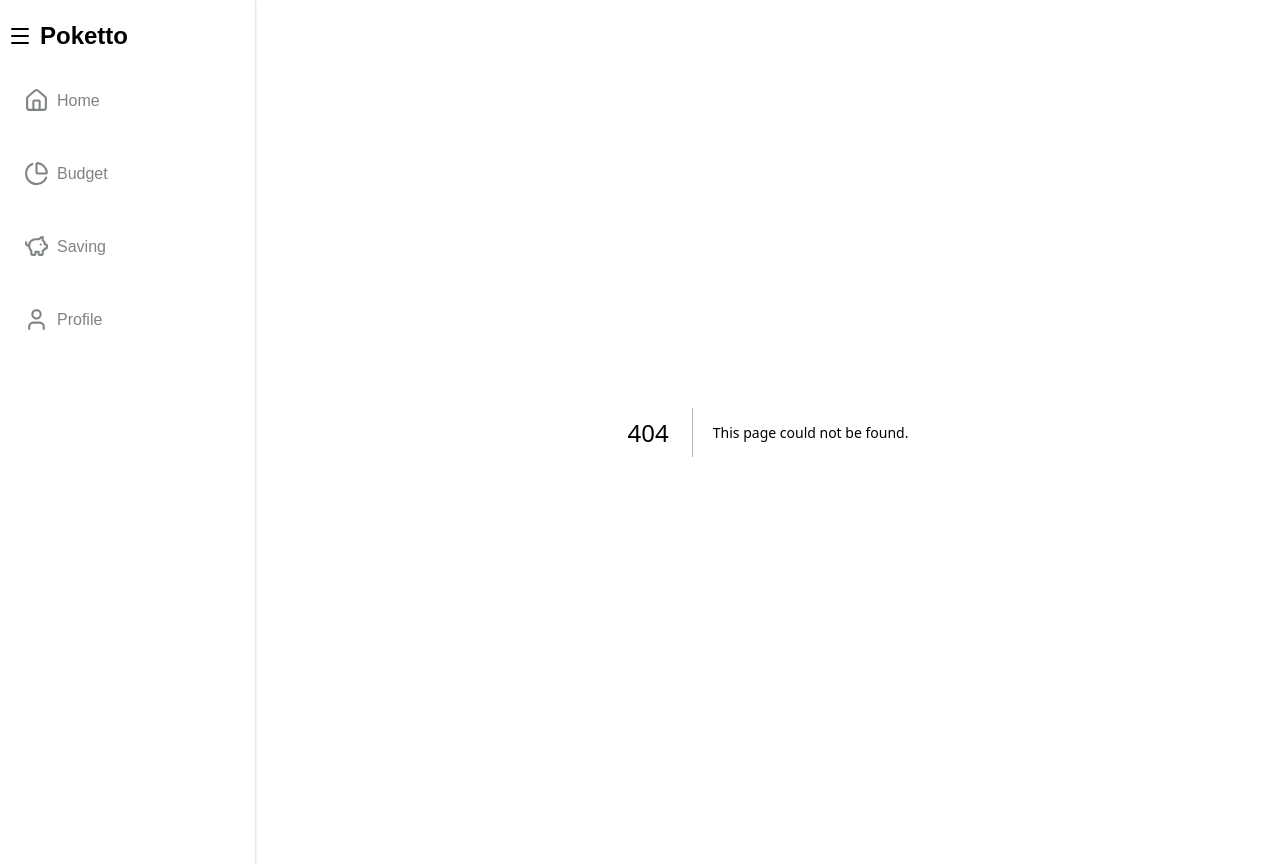
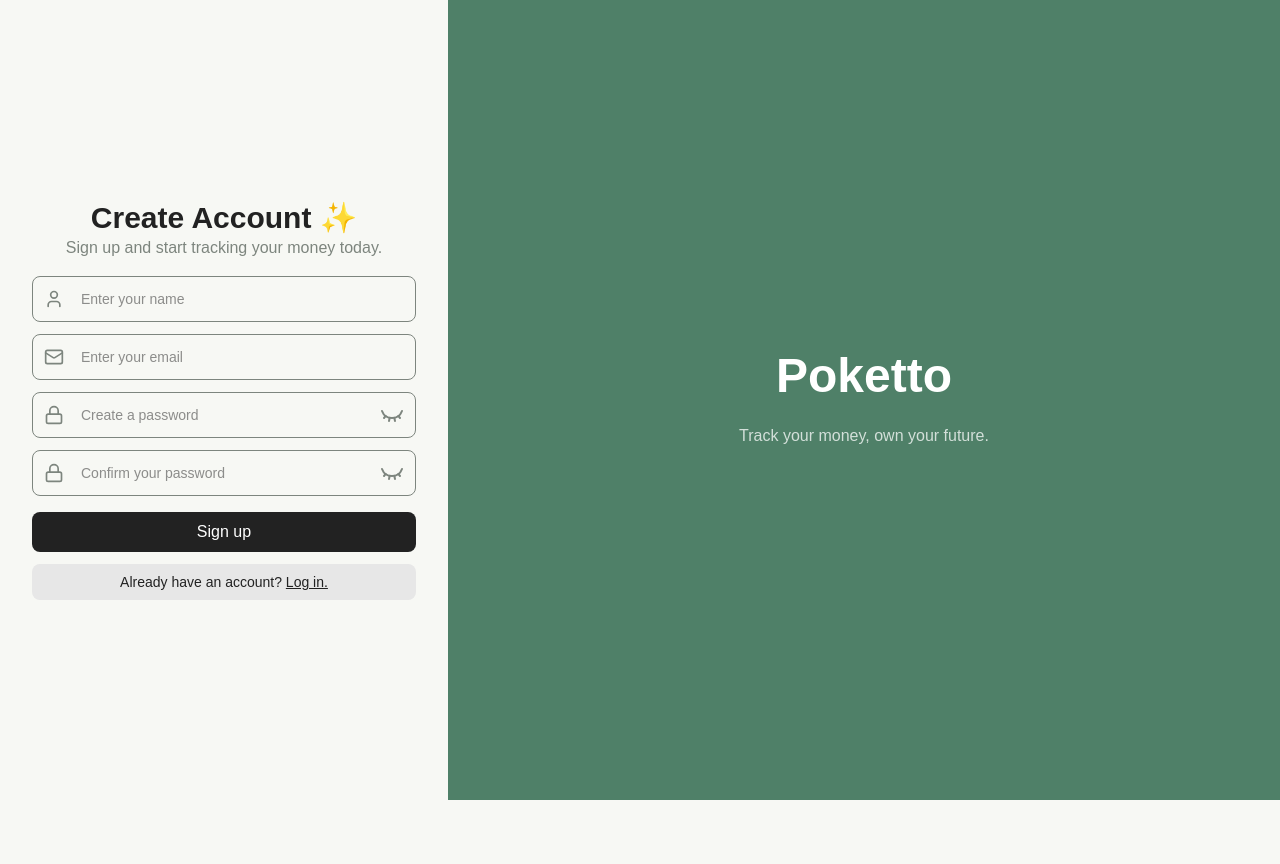
Before and after one commit to weenson/Poketto, a Next.js app: page /signup in a window 1280 px wide. Before the commit this address had no page. After the commit the page ends 800 px from the top, so only its background shows below. Built offline with nearby package versions, Linux system fonts and the light colour scheme.

Commit message:
feat: add auth UI and route groups

```diff
--- /dev/null
+++ b/src/app/(app)/layout.tsx
@@ -0,0 +1,14 @@
+import BottomNav from "@/components/nav/bottom-nav";
+import SideNav from "@/components/nav/side-nav";
+
+export default function AppLayout({ children }: { children: React.ReactNode }) {
+  return (
+    <div className="flex min-h-full flex-col md:flex-row">
+      <SideNav />
+      <main className="mx-auto w-full max-w-6xl flex-1 px-4 py-8 pb-24 md:pb-8">
+        {children}
+      </main>
+      <BottomNav />
+    </div>
+  );
+}
--- /dev/null
+++ b/src/app/(auth)/layout.tsx
@@ -0,0 +1,20 @@
+export default function AuthLayout({
+  children,
+}: {
+  children: React.ReactNode;
+}) {
+  return (
+    <div className="flex min-h-dvh">
+      <div className="flex flex-1 items-center justify-center px-4 py-8 md:max-w-md">
+        <div className="w-full max-w-sm">{children}</div>
+      </div>
+
+      <div className="hidden flex-1 flex-col items-center justify-center gap-6 bg-primary md:flex">
+        <p className="text-5xl font-bold text-white">Poketto</p>
+        <p className="max-w-xs text-center text-white/75">
+          Track your money, own your future.
+        </p>
+      </div>
+    </div>
+  );
+}
--- /dev/null
+++ b/src/app/(auth)/login/page.tsx
@@ -0,0 +1,69 @@
+"use client";
+import { useState } from "react";
+import { Lock, Mail, Eye, EyeClosed } from "lucide-react";
+import Link from "next/link";
+import Button from "@/components/button";
+
+export default function LogIn() {
+  const [visible, setVisible] = useState(false);
+
+  const passwordType = visible === false ? "password" : "text";
+  return (
+    <main>
+      <section className="mb-4">
+        <div className="text-center">
+          <h1 className="text-black text-3xl font-bold">
+            Welcome Back <span>👋</span>
+          </h1>
+          <p className="text-muted-text">
+            Enter your credentials and start saving smart.
+          </p>
+        </div>
+      </section>
+      <section>
+        <form className="flex flex-col gap-4 mb-3">
+          <div className="flex flex-col gap-3">
+            <div className="group relative">
+              <Mail className="pointer-events-none absolute left-3 top-1/2 -translate-y-1/2 text-muted-text group-focus-within:text-primary" />
+              <input
+                type="email"
+                placeholder="Enter your email"
+                className="w-full border border-muted-text rounded-lg p-3 pl-12 font-medium text-sm outline-primary focus:border-primary focus:text-black"
+              />
+            </div>
+            <div className="relative">
+              <Lock className="pointer-events-none absolute left-3 top-1/2 -translate-y-1/2 text-muted-text  group-focus-within:text-primary" />
+              <input
+                type={passwordType}
+                placeholder="Enter your password"
+                className="w-full border border-muted-text rounded-lg p-3 pl-12 font-medium text-sm outline-primary focus:border-primary focus:text-black"
+              />
+              <button type="button" onClick={() => setVisible(!visible)}>
+                {visible === false ? (
+                  <EyeClosed className="absolute right-3 top-2.5 text-muted-text" />
+                ) : (
+                  <Eye className="absolute right-3 top-2.5 text-muted-text" />
+                )}
+              </button>
+            </div>
+          </div>
+          <div className="flex flex-col gap-2">
+            <Link href="/" className="text-sm underline">
+              Forgot your password?
+            </Link>
+
+            <Button variant="black" size="sm" justify="center">
+              Log in
+            </Button>
+          </div>
+        </form>
+        <div className="flex justify-center bg-muted p-2 rounded-lg w-full">
+          <Link href="/signup" className="text-sm">
+            Don't have an account?{" "}
+            <span className="underline">Sign Up free.</span>
+          </Link>
+        </div>
+      </section>
+    </main>
+  );
+}
--- /dev/null
+++ b/src/app/(auth)/signup/page.tsx
@@ -0,0 +1,107 @@
+"use client";
+
+import { useState } from "react";
+import { Eye, EyeClosed, Lock, Mail, User } from "lucide-react";
+import Link from "next/link";
+import Button from "@/components/button";
+
+export default function SignUp() {
+  const [passwordVisible, setPasswordVisible] = useState(false);
+  const [confirmVisible, setConfirmVisible] = useState(false);
+
+  const passwordType = passwordVisible ? "text" : "password";
+  const confirmType = confirmVisible ? "text" : "password";
+
+  return (
+    <main>
+      <section className="mb-4">
+        <div className="text-center">
+          <h1 className="text-black text-3xl font-bold">
+            Create Account <span>✨</span>
+          </h1>
+          <p className="text-muted-text">
+            Sign up and start tracking your money today.
+          </p>
+        </div>
+      </section>
+      <section>
+        <form className="flex flex-col gap-4 mb-3">
+          <div className="flex flex-col gap-3">
+            <div className="group relative">
+              <User className="pointer-events-none absolute left-3 top-1/2 size-5 -translate-y-1/2 text-muted-text group-focus-within:text-primary" />
+              <input
+                type="text"
+                name="name"
+                placeholder="Enter your name"
+                autoComplete="name"
+                className="w-full border border-muted-text rounded-lg p-3 pl-12 font-medium text-sm outline-primary focus:border-primary focus:text-black"
+              />
+            </div>
+            <div className="group relative">
+              <Mail className="pointer-events-none absolute left-3 top-1/2 size-5 -translate-y-1/2 text-muted-text group-focus-within:text-primary" />
+              <input
+                type="email"
+                name="email"
+                placeholder="Enter your email"
+                autoComplete="email"
+                className="w-full border border-muted-text rounded-lg p-3 pl-12 font-medium text-sm outline-primary focus:border-primary focus:text-black"
+              />
+            </div>
+            <div className="group relative">
+              <Lock className="pointer-events-none absolute left-3 top-1/2 size-5 -translate-y-1/2 text-muted-text group-focus-within:text-primary" />
+              <input
+                type={passwordType}
+                name="password"
+                placeholder="Create a password"
+                autoComplete="new-password"
+                className="w-full border border-muted-text rounded-lg p-3 pl-12 pr-12 font-medium text-sm outline-primary focus:border-primary focus:text-black"
+              />
+              <button
+                type="button"
+                onClick={() => setPasswordVisible(!passwordVisible)}
+                className="absolute right-3 top-1/2 -translate-y-1/2"
+                aria-label={passwordVisible ? "Hide password" : "Show password"}
+              >
+                {passwordVisible ? (
+                  <Eye className="text-muted-text" />
+                ) : (
+                  <EyeClosed className="text-muted-text" />
+                )}
+              </button>
+            </div>
+            <div className="group relative">
+              <Lock className="pointer-events-none absolute left-3 top-1/2 size-5 -translate-y-1/2 text-muted-text group-focus-within:text-primary" />
+              <input
+                type={confirmType}
+                name="confirmPassword"
+                placeholder="Confirm your password"
+                autoComplete="new-password"
+                className="w-full border border-muted-text rounded-lg p-3 pl-12 pr-12 font-medium text-sm outline-primary focus:border-primary focus:text-black"
+              />
+              <button
+                type="button"
+                onClick={() => setConfirmVisible(!confirmVisible)}
+                className="absolute right-3 top-1/2 -translate-y-1/2"
+                aria-label={confirmVisible ? "Hide password" : "Show password"}
+              >
+                {confirmVisible ? (
+                  <Eye className="text-muted-text" />
+                ) : (
+                  <EyeClosed className="text-muted-text" />
+                )}
+              </button>
+            </div>
+          </div>
+          <Button variant="black" size="sm" justify="center">
+            Sign up
+          </Button>
+        </form>
+        <div className="flex justify-center bg-muted p-2 rounded-lg w-full">
+          <Link href="/login" className="text-sm">
+            Already have an account? <span className="underline">Log in.</span>
+          </Link>
+        </div>
+      </section>
+    </main>
+  );
+}
--- a/src/app/globals.css
+++ b/src/app/globals.css
@@ -13,7 +13,7 @@
   --color-primary-dark: #3a624c;
   --color-primary-light: #61ca62;
   --color-black: #222222;
-  --color-muted: #efefef;
+  --color-muted: #e7e7e7;
   --color-muted-text: #7d857e;
   --color-success: #61ca62;
   --color-danger: #ff4d4f;
--- a/src/app/layout.tsx
+++ b/src/app/layout.tsx
@@ -1,7 +1,5 @@
 import type { Metadata } from "next";
 import { Geist, Geist_Mono } from "next/font/google";
-import BottomNav from "@/components/nav/bottom-nav";
-import SideNav from "@/components/nav/side-nav";
 import "./globals.css";
 
 const geistSans = Geist({
@@ -15,23 +13,21 @@
 });
 
 export const metadata: Metadata = {
-  title: "Create Next App",
-  description: "Generated by create next app",
+  title: "Poketto",
+  description: "Track your money",
 };
 
-export default function RootLayout({ children }: LayoutProps<"/">) {
+export default function RootLayout({
+  children,
+}: {
+  children: React.ReactNode;
+}) {
   return (
     <html
       lang="en"
       className={`${geistSans.variable} ${geistMono.variable} h-full antialiased`}
     >
-      <body className="flex min-h-full flex-col md:flex-row">
-        <SideNav />
-        <main className="mx-auto w-full max-w-6xl flex-1 px-4 py-8 pb-24 md:pb-8">
-          {children}
-        </main>
-        <BottomNav />
-      </body>
+      <body className="min-h-full">{children}</body>
     </html>
   );
 }
```
Also changed, not shown: src/app/(app)/budget/page.tsx (renamed from src/app/budget/page.tsx), src/app/(app)/budget/savings/page.tsx (renamed from src/app/savings/page.tsx), src/app/(app)/page.tsx (renamed from src/app/page.tsx), src/app/(app)/profile/page.tsx (renamed from src/app/profile/page.tsx).
